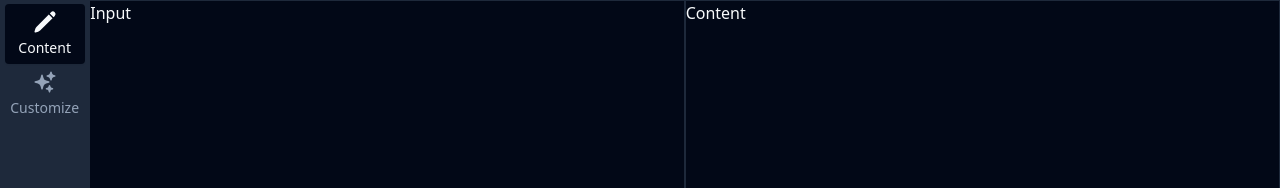
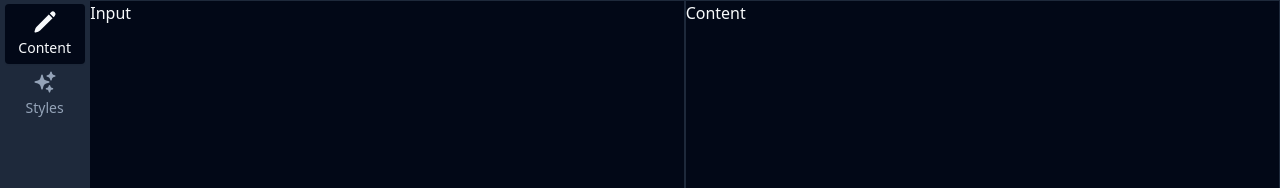
Before and after one commit to mattbro369/cv-builder, a React (Vite) app: page / in a window 1280 px wide. Shown: the top 188 px of the page. Built offline with nearby package versions, Linux system fonts and the light colour scheme.

Commit message:
added correct values to tabs

```diff
--- a/src/UI/Tab.tsx
+++ b/src/UI/Tab.tsx
@@ -17,16 +17,16 @@ function TabComponent({ isSmallScreen }: { isSmallScreen: boolean }) {
 					</div>
 				</TabsTrigger>
 				<TabsTrigger
-					value="password"
+					value="styles"
 					className="sm:w-20">
 					<div className="flex flex-col items-center gap-1">
 						{!isSmallScreen && <SparklesIcon className="h-6" />}
-						<p className="text-sm">Customize</p>
+						<p className="text-sm">Styles</p>
 					</div>
 				</TabsTrigger>
 			</TabsList>
 			<TabsContent value="content"></TabsContent>
-			<TabsContent value="password"></TabsContent>
+			<TabsContent value="styles"></TabsContent>
 		</Tabs>
 	);
 }
```
